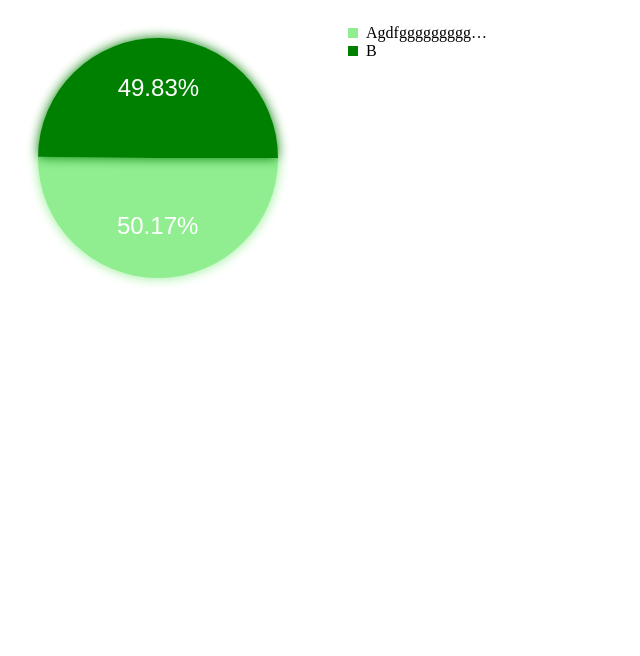
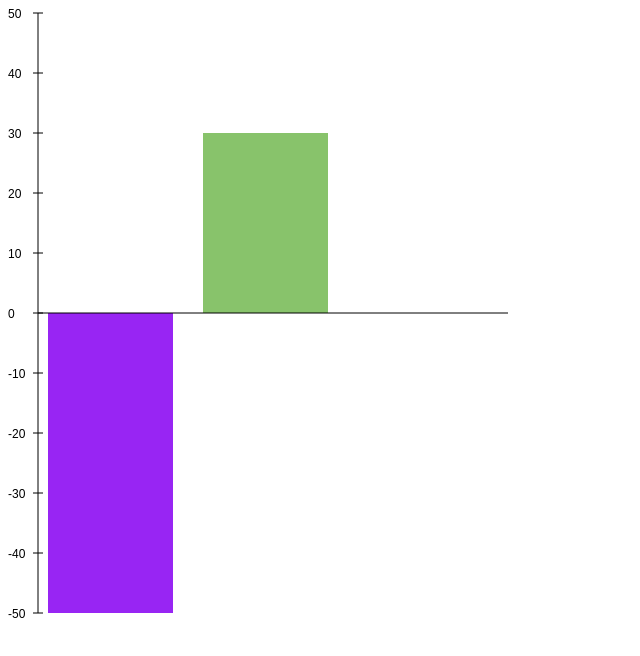
Before and after one commit to gokhanergen-tech/graphjs-react, a React (Create React App) app in the folder example/: page / in a window 1280 px wide. Shown: the top 656 px of the page, without its empty margins (0-640 px from the left). Built offline with nearby package versions, Linux system fonts and the light colour scheme.

Commit message:
BarChart Updated Add Lines, etc...

```diff
--- a/example/src/App.tsx
+++ b/example/src/App.tsx
@@ -1,19 +1,20 @@
 import React from 'react'
-import Pie from './components/pie/Pie'
+import BarChart from './components/BarChart'
+import { generateColor } from './utils'
 
 const App = () => {
-  return <Pie data={[
+  return <BarChart values={[
     {
-      value:Math.round(Math.random()*180),
-      name:"Agdfgggggggggggggggggggggggg",
-      backgroundColor:"lightgreen"
+      label: 'engin',
+      value: -50,
+      color: generateColor()
     },
     {
-      value:Math.round(Math.random()*180),
-      name:"B",
-      backgroundColor:"green"
-    }
-  ]}></Pie>
+      label: 'engin',
+      value: 30,
+      color: generateColor()
+    },
+  ]} />
 }
 
 export default App
--- /dev/null
+++ b/example/src/components/BarChart/BarChartInterface.ts
@@ -0,0 +1,9 @@
+export interface BarChartColumn {
+    value: number,
+    label: string,
+    color: string,
+}
+
+export default interface BarChartInterface {
+    values: Array<BarChartColumn>
+}
--- a/example/src/components/LineChart/index.tsx
+++ b/example/src/components/BarChart/index.tsx
@@ -1,8 +1,8 @@
 import React, { useCallback, useEffect, useRef } from 'react'
-import LineChartInterface, { LineChartColumn } from './LineChartInterface'
+import BarChartInterface, { BarChartColumn } from './BarChartInterface'
 import { findClosestNumber } from '../../utils';
 
-const LineChart: React.FC<LineChartInterface> = ({ values }) => {
+const BarChart: React.FC<BarChartInterface> = ({ values }) => {
     const canvasReference = useRef<HTMLCanvasElement>(null);
     const context = useRef<{
         context: CanvasRenderingContext2D | null,
@@ -16,8 +16,10 @@ const LineChart: React.FC<LineChartInterface> = ({ values }) => {
     let maxValue: number = 0;
     let minValue: number = 0;
     const CHART_HEIGHT = 300;
+    const CHART_WIDTH = 500;
+    const COMPABILITY = CHART_HEIGHT + 5;
 
-    const getNumbers = function (contextInstance: CanvasRenderingContext2D, zeroPointPosition: number): void {
+    const getNumbers = function (contextInstance: CanvasRenderingContext2D): void {
         var allValues: number[] = [];
         values.map(elements => {
             allValues.push(elements.value)
@@ -25,17 +27,23 @@ const LineChart: React.FC<LineChartInterface> = ({ values }) => {
 
         minValue = findClosestNumber(Math.min(...allValues));
         minValue = minValue < 0 ? minValue : 0;
+        maxValue = findClosestNumber(Math.max(...allValues));
 
-        maxValue = findClosestNumber(Math.max(...allValues));
-        console.log(zeroPointPosition, minValue / 10, maxValue / 10);
+        const temporaryMinValue = -minValue;
+        maxValue = temporaryMinValue > maxValue ? temporaryMinValue : maxValue;
+
         contextInstance.save()
-        for (let index = minValue / 10; index <= maxValue / 10; index++) {
-            console.log(index);
+        for (let index = minValue; index <= maxValue; index += 10) {
             contextInstance.font = "12px Arial";
-            contextInstance.textBaseline = "middle";
             contextInstance.fillStyle = "#000";
-            contextInstance.fillText((index * 10).toString(), 0, zeroPointPosition - (index * 10))
+            contextInstance.fillText(index.toString(), 0, CHART_HEIGHT - CHART_HEIGHT * index / maxValue + 10)
 
+            // Start a new Path
+            contextInstance.beginPath();
+            contextInstance.moveTo(MARGIN - 5, CHART_HEIGHT - CHART_HEIGHT * index / maxValue + 5);
+            contextInstance.lineTo(MARGIN + 5, CHART_HEIGHT - CHART_HEIGHT * index / maxValue + 5);
+            // Draw the Path
+            contextInstance.stroke();
         }
         contextInstance.restore();
     }
@@ -44,23 +52,23 @@ const LineChart: React.FC<LineChartInterface> = ({ values }) => {
         () => {
             if (canvasReference.current) {
                 context.current.context = canvasReference.current.getContext('2d');
-                context.current.maxItemWidth = canvasReference.current.offsetWidth / values.length / 2;
+                context.current.maxItemWidth = CHART_WIDTH / values.length / 2;
                 drawGraphic();
             }
         }, [values]
     )
 
-    const createColumn = function (item: LineChartColumn, index: number): void {
+    const createColumn = function (item: BarChartColumn, index: number): void {
         const contextInstance = context.current.context;
         const maxWidth = context.current.maxItemWidth;
         if (contextInstance) {
 
 
             const itemStartX = MARGIN + 10 + index * (maxWidth + MARGIN);
-            const itemStartY = CHART_HEIGHT;
+            const itemStartY = COMPABILITY;
 
             const itemEndX = maxWidth;
-            const itemEndY = -item.value;
+            const itemEndY = -(item.value * CHART_HEIGHT) / maxValue;
             contextInstance.fillStyle = item.color;
 
             contextInstance.fillRect(itemStartX, itemStartY, itemEndX, itemEndY);
@@ -73,20 +81,22 @@ const LineChart: React.FC<LineChartInterface> = ({ values }) => {
         if (context.current.context && canvasReference.current) {
             const contextInstance = context.current.context;
             contextInstance.font = "Arial";
-            getNumbers(contextInstance, CHART_HEIGHT + 4);
+            getNumbers(contextInstance);
 
             values.forEach((item, index) => {
                 createColumn(item, index);
             })
 
             // Graphic Line
-            contextInstance.moveTo(MARGIN, 0);
-            contextInstance.lineTo(MARGIN, CHART_HEIGHT);
-            contextInstance.lineTo(canvasReference.current.offsetWidth, CHART_HEIGHT);
+            contextInstance.beginPath();
+            contextInstance.lineTo(MARGIN, COMPABILITY);
+            contextInstance.lineTo(CHART_WIDTH, COMPABILITY);
+            if (minValue < 0) {
+                contextInstance.moveTo(MARGIN, 5);
+                contextInstance.lineTo(MARGIN, CHART_HEIGHT + (-minValue * CHART_HEIGHT / maxValue + 5));
+            }
             contextInstance.lineWidth = 0;
             contextInstance.stroke();
-
-
         }
     };
 
@@ -95,8 +105,8 @@ const LineChart: React.FC<LineChartInterface> = ({ values }) => {
     }, [])
 
     return (
-        <canvas ref={canvasReference} width={500} height={500} />
+        <canvas ref={canvasReference} width={500} height={800} />
     )
 }
 
-export default LineChart
+export default BarChart
```
Also changed, not shown: example/src/components/LineChart/LineChartInterface.ts (deleted, +0 -9 lines).
